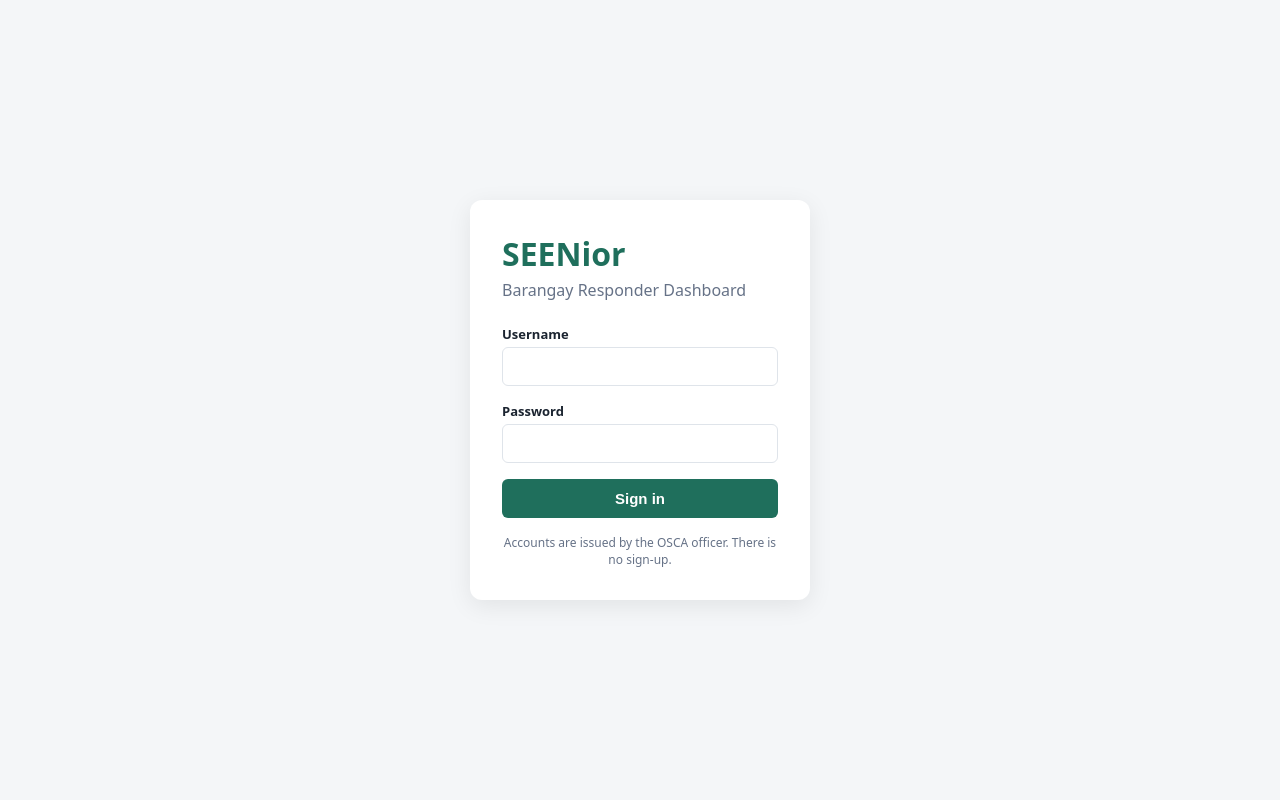
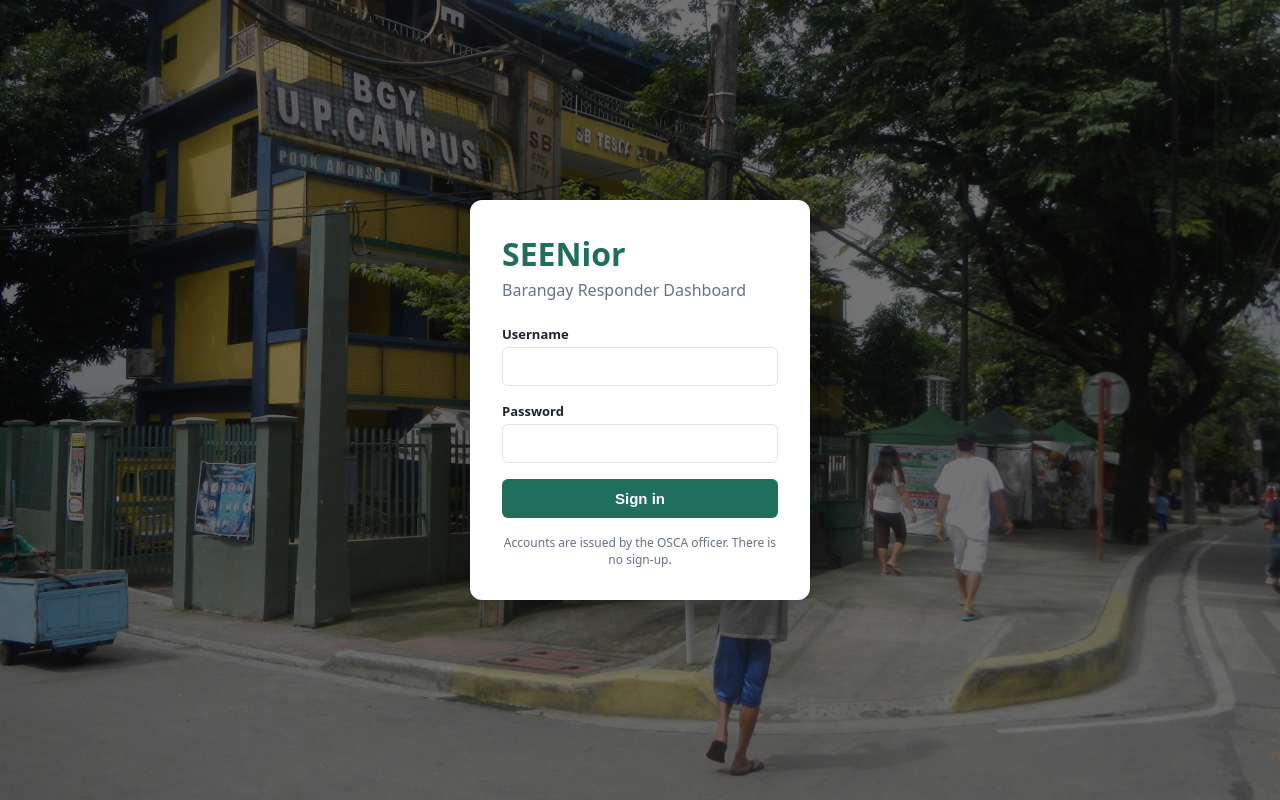
Before and after one commit to si1inglabuyo/SEENior, a React (Vite) app in the folder barangay-dashboard/: page / in a window 1280 px wide. Built offline with nearby package versions, Linux system fonts and the light colour scheme; no server answers.

Commit message:
Barangay dashboard: photo background on the login page (1920px copy, darkened overlay)

```diff
--- a/barangay-dashboard/src/index.css
+++ b/barangay-dashboard/src/index.css
@@ -29,10 +29,19 @@ h4 { margin: 0 0 8px; font-size: 13px; text-transform: uppercase;
 .error { color: var(--high); font-weight: 600; }
 
 /* --- login --- */
-.login-page { min-height: 100vh; display: grid; place-items: center; }
+/* The photo is darkened with a flat overlay so the white card carries the page, as in
+   design/login/login.png. The full-size original stays in design/; this is a 1920px copy. */
+.login-page {
+  min-height: 100vh; display: grid; place-items: center; padding: 16px;
+  background:
+    linear-gradient(rgba(0, 0, 0, .55), rgba(0, 0, 0, .55)),
+    url('./assets/login-background.jpg') center / cover no-repeat;
+  background-color: #2b2f33; /* shown for the instant before the photo arrives */
+}
 .login-card {
   background: var(--surface); padding: 32px; border-radius: 12px; width: 340px;
-  box-shadow: 0 6px 24px rgba(0,0,0,.08); display: flex; flex-direction: column;
+  max-width: 100%;
+  box-shadow: 0 10px 40px rgba(0,0,0,.35); display: flex; flex-direction: column;
 }
 .login-card h1 { margin: 0; color: var(--brand); }
 .login-sub { margin: 4px 0 24px; color: var(--muted); }
```
Also changed, not shown: barangay-dashboard/src/assets/login-background.jpg (added).
